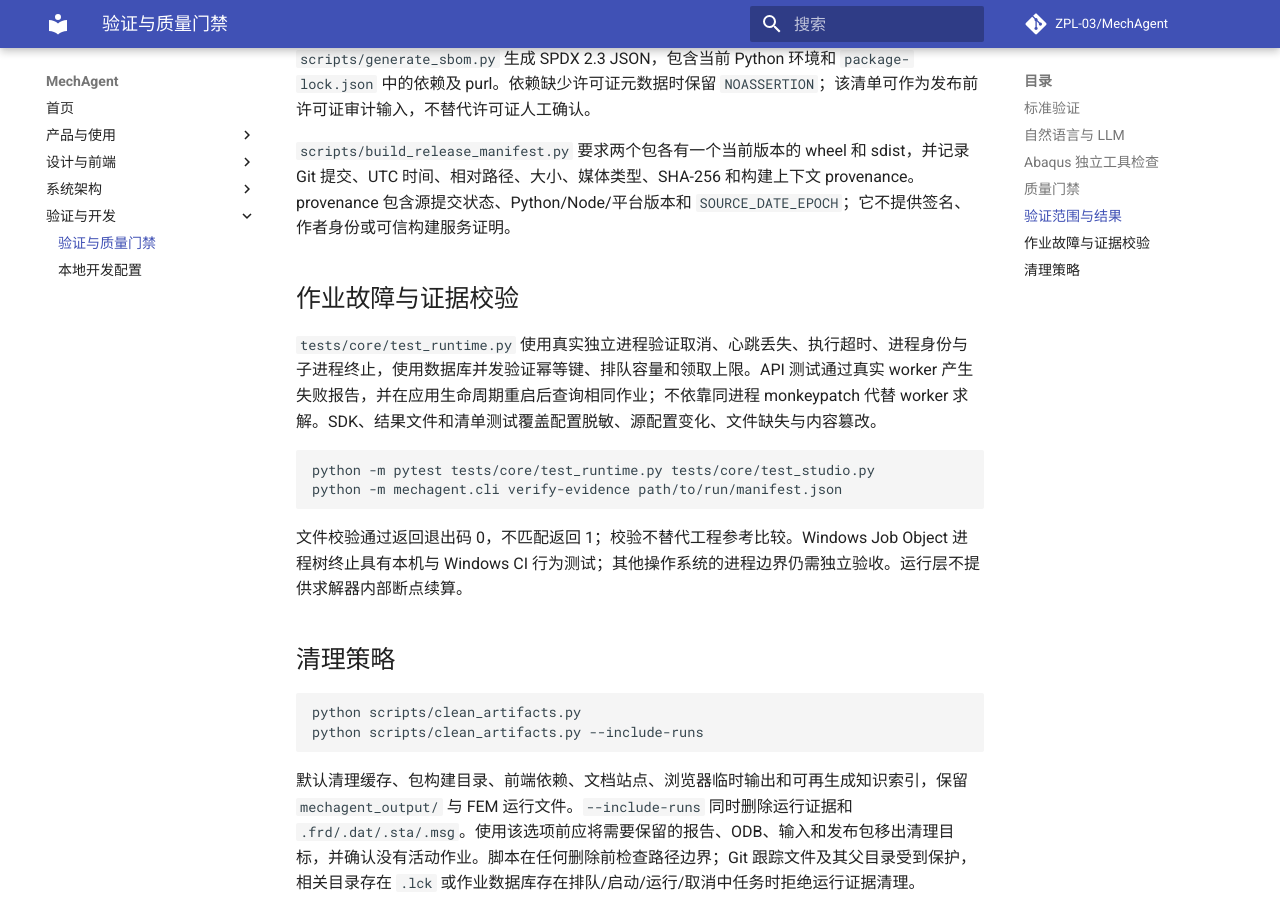
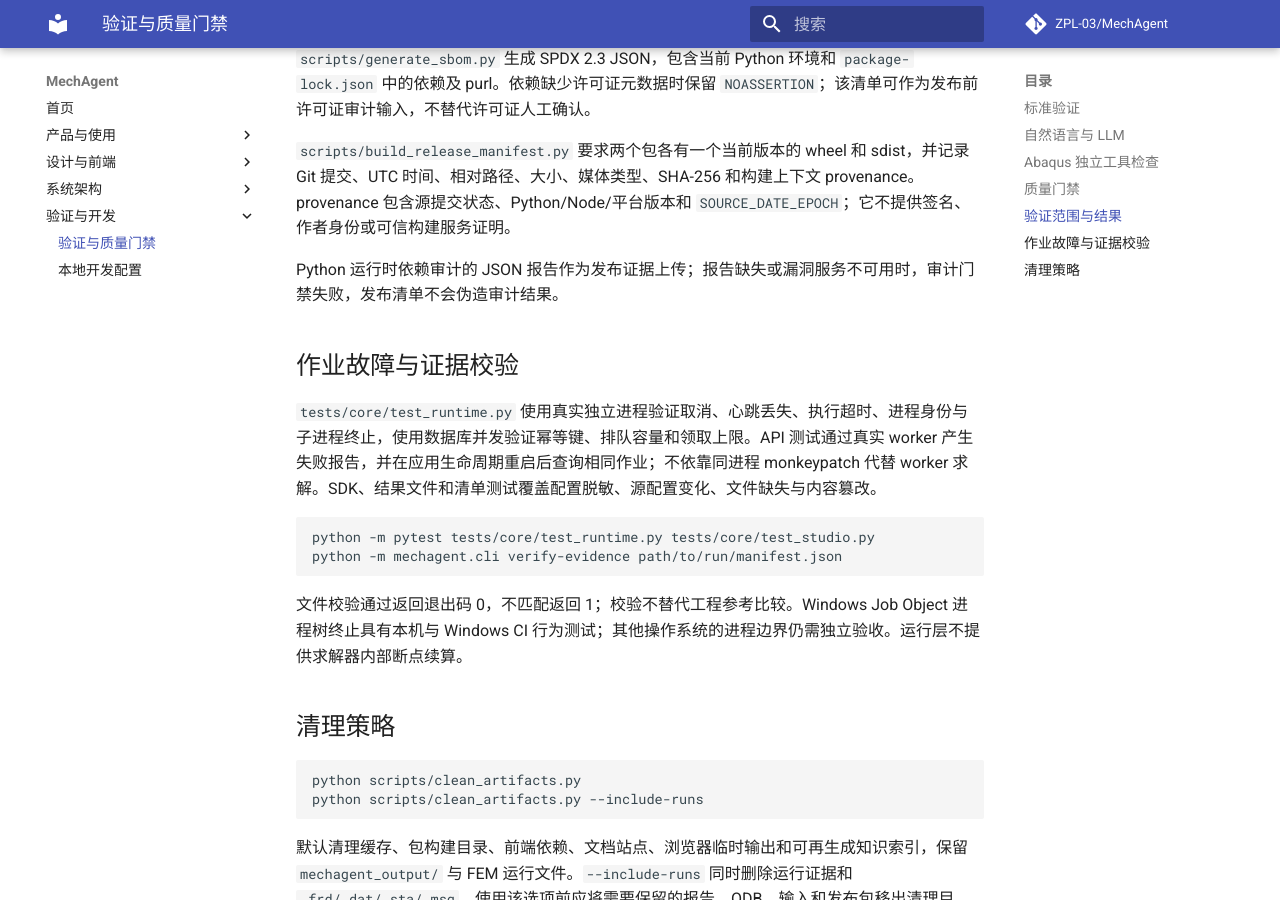
Before and after one commit to ZPL-03/MechAgent, an MkDocs documentation site: the page built from docs/validation.md, in a window 1280 px wide and 900 px high, scrolled down 2658 px. Built offline with MkDocs 1.6.1 and Material for MkDocs 9.7.7, drawn with Linux system fonts in a browser that asks for light colours; comment, search, counter and statistics services are not loaded.

Commit message:
Document dependency audit evidence output

```diff
--- a/docs/validation.md
+++ b/docs/validation.md
@@ -84,6 +84,8 @@
 
 `scripts/build_release_manifest.py` 要求两个包各有一个当前版本的 wheel 和 sdist，并记录 Git 提交、UTC 时间、相对路径、大小、媒体类型、SHA-256 和构建上下文 provenance。provenance 包含源提交状态、Python/Node/平台版本和 `SOURCE_DATE_EPOCH`；它不提供签名、作者身份或可信构建服务证明。
 
+Python 运行时依赖审计的 JSON 报告作为发布证据上传；报告缺失或漏洞服务不可用时，审计门禁失败，发布清单不会伪造审计结果。
+
 ## 作业故障与证据校验
 
 `tests/core/test_runtime.py` 使用真实独立进程验证取消、心跳丢失、执行超时、进程身份与子进程终止，使用数据库并发验证幂等键、排队容量和领取上限。API 测试通过真实 worker 产生失败报告，并在应用生命周期重启后查询相同作业；不依靠同进程 monkeypatch 代替 worker 求解。SDK、结果文件和清单测试覆盖配置脱敏、源配置变化、文件缺失与内容篡改。
```
